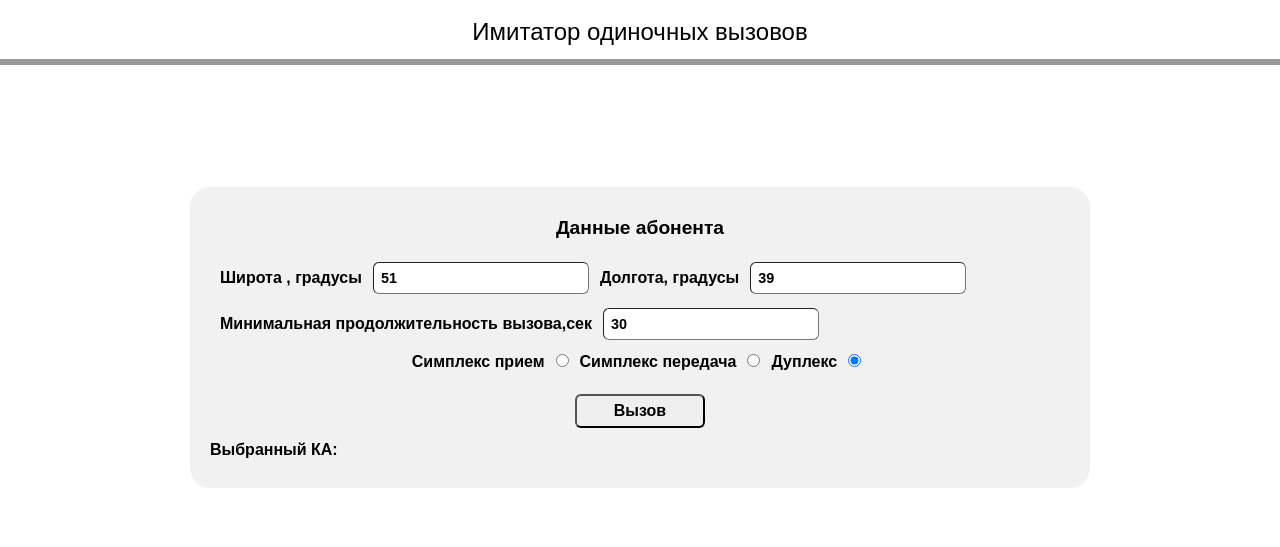
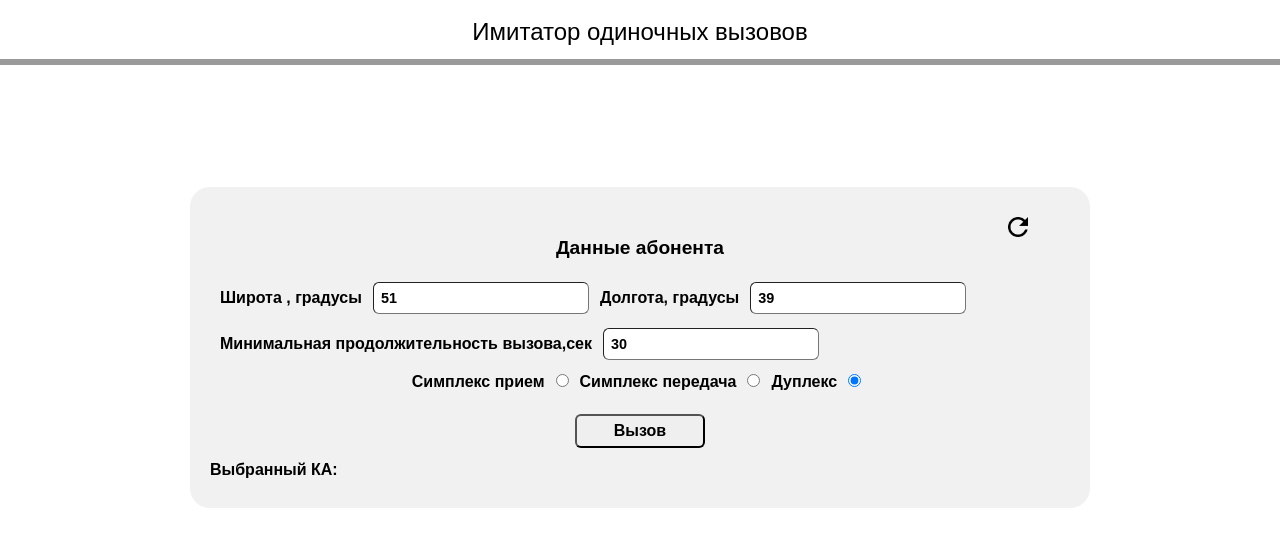
Before and after one commit to Aleksandrskm/RSS-SURR, a Flask app: page /call__simulator in a window 1280 px wide. Shown: the part 75-622 px from the top of the page. Run offline with Flask 3, Linux system fonts and the light colour scheme.

Commit message:
добавил кнопку обновления

```diff
--- a/website/static/css/style.css
+++ b/website/static/css/style.css
@@ -475,7 +475,12 @@ body {
 .radio-dvi input{
     width: 13px;
 }
-
+.re-date{
+    width: 20px;
+    height: 20px;
+    margin-left: 90%;
+    margin-right: 0%;
+}
 /*.container{
     display: flex;
     flex-direction: row;
--- a/website/static/js/index.js
+++ b/website/static/js/index.js
@@ -333,13 +333,13 @@ async function postRelaeseFrRes(data,stId){
   }
 }
 
-// const imgRe=document.querySelector('.re-date');
-// imgRe.addEventListener('click',()=>{
-//   document.getElementById('lat3').value=getRandomNumber(41,77);
-//   document.getElementById('lon3').value=getRandomNumber(27,169);
+const imgRe=document.querySelector('.re-date');
+imgRe.addEventListener('click',()=>{
+  document.getElementById('lat3').value=getRandomNumber(41,77);
+  document.getElementById('lon3').value=getRandomNumber(27,169);
 
 
-// });
+});
 const btnStartSim=document.getElementById('task-btn_sim');
 btnStartSim.addEventListener('click',()=>{
   const data = {
--- a/website/templates/call__simulator.html
+++ b/website/templates/call__simulator.html
@@ -8,6 +8,7 @@
         <div class="row_com">
 
             <div class="column2_com">
+                <img class="re-date" src="../static/img/re.png">
         <div class="div-abonent">Данные абонента</div>
                 <br>
         <div class="data-abonent">
```
Also changed, not shown: website/static/img/re.png (added).
